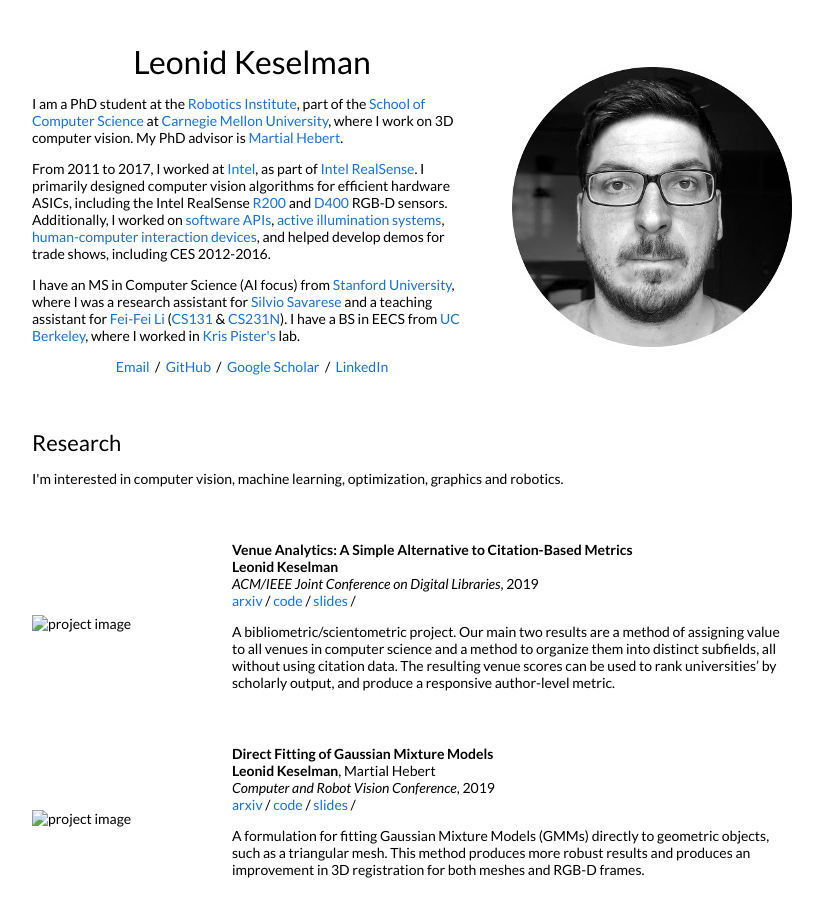
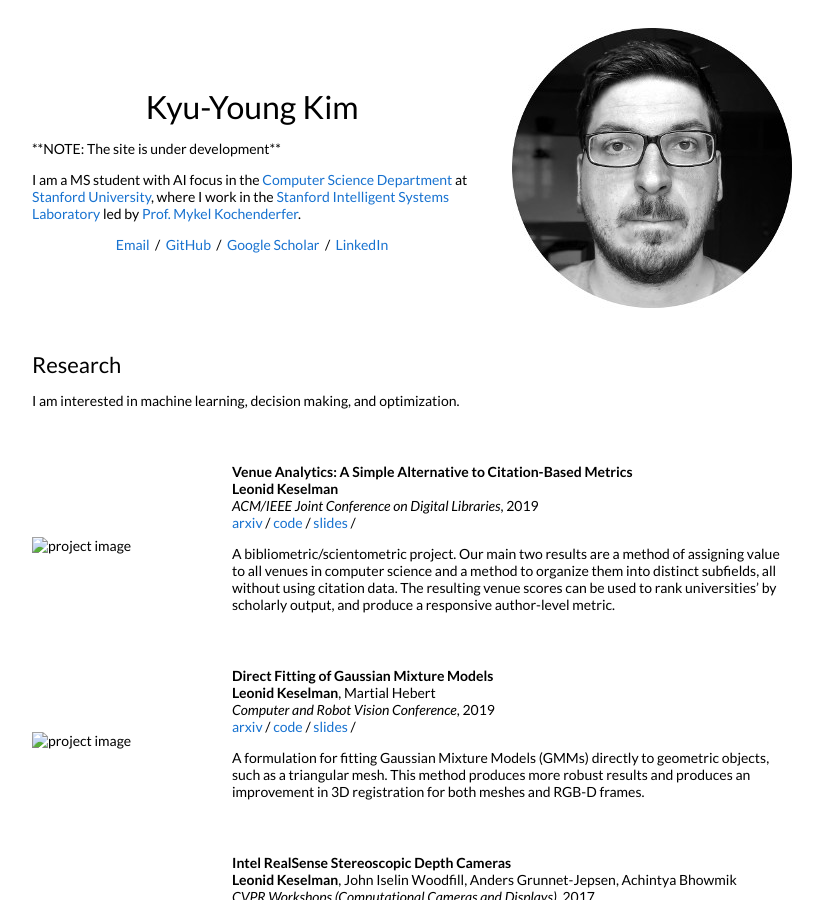
Before and after one commit to kykim0/website, a Jekyll site: the page built from _posts/2019-06-02-venue.markdown, in a window 1280 px wide and 900 px high. Shown: the whole window, without its empty margins (228-1051 px from the left). Built offline with Jekyll 4.4.1, drawn with Linux system fonts in a browser that asks for light colours; some of the changed text lies outside the part shown.

Commit message:
Initial changes to default.html to modify the basics.

```diff
--- a/_layouts/default.html
+++ b/_layouts/default.html
@@ -16,7 +16,6 @@
 </head>
 
 
-
 <body>
   <table style="width:100%;max-width:800px;border:0px;border-spacing:0px;border-collapse:separate;margin-right:auto;margin-left:auto;">
     <tr style="padding:0px">
@@ -25,21 +24,28 @@
           <tr style="padding:0px">
             <td style="padding:2.5%;width:60%;vertical-align:middle">
               <h1>
-                Leonid Keselman
+                Kyu-Young Kim
               </h1>
-              <p>I am a PhD student at the <a href="https://www.ri.cmu.edu/">Robotics Institute</a>, part of the <a href="https://www.scs.cmu.edu/">School of Computer Science</a> at <a href="https://www.cmu.edu/">Carnegie Mellon University</a>, where I work on 3D computer vision. My PhD advisor is <a href="http://www.cs.cmu.edu/~hebert/">Martial Hebert</a>.
+              <p>
+                **NOTE: The site is under development**
               </p>
+              <p>
+                I am a MS student with AI focus in the <a href="https://cs.stanford.edu/">Computer Science Department</a> at <a href="https://www.stanford.edu/">Stanford University</a>, where I work in the <a href="https://sisl.stanford.edu/">Stanford Intelligent Systems Laboratory</a> led by <a href="https://mykel.kochenderfer.com/">Prof. Mykel Kochenderfer</a>.
+              </p>
+              <!--
               <p>
                 From 2011 to 2017, I worked at <a href="https://www.intel.com">Intel</a>, as part of <a href="https://www.intelrealsense.com/">Intel RealSense</a>. I primarily designed computer vision algorithms for efficient hardware ASICs, including the Intel RealSense <a href="https://software.intel.com/en-us/articles/realsense-r200-camera">R200</a> and <a href="https://software.intel.com/en-us/realsense/d400">D400</a> RGB-D sensors. Additionally, I worked on <a href="https://github.com/IntelRealSense/librealsense">software APIs</a>, <a href="https://patents.google.com/patent/US9992474B2">active illumination systems</a>, <a href="https://patents.google.com/patent/US9304597">human-computer interaction devices</a>, and helped develop demos for trade shows, including CES 2012-2016.
               </p>
+              <!--
               <p>
                 I have an MS in Computer Science (AI focus) from <a href="http://cs.stanford.edu">Stanford University</a>, where I was a research assistant for <a href="http://svl.stanford.edu/">Silvio Savarese</a> and a teaching assistant for <a href="http://svl.stanford.edu/">Fei-Fei Li</a> (<a href="http://vision.stanford.edu/teaching/cs131_fall1617/">CS131</a> & <a href="http://cs231n.stanford.edu/2017/">CS231N</a>). I have a BS in EECS from <a href="http://www.eecs.berkeley.edu/">UC Berkeley</a>, where I worked in <a href="https://people.eecs.berkeley.edu/~pister/">Kris Pister's</a> lab.
               </p>
+              -->
               <p style="text-align:center">
-                <a target="_blank" href="https://mailhide.io/e/B8TyS"> Email</a> &nbsp;/&nbsp;
-                <a href="https://github.com/leonidk">GitHub</a> &nbsp;/&nbsp;
-                <a href="https://scholar.google.com/citations?user=GCYG4GoAAAAJ">Google Scholar</a> &nbsp;/&nbsp;
-                <a href="https://www.linkedin.com/in/lkeselman"> LinkedIn </a>
+                <a target="_blank" href="https://mailhide.io/e/yKVyPJSt"> Email</a> &nbsp;/&nbsp;
+                <a href="https://github.com/kykim0">GitHub</a> &nbsp;/&nbsp;
+                <a href="https://scholar.google.com/citations?user=9iLSqKAAAAAJ">Google Scholar</a> &nbsp;/&nbsp;
+                <a href="https://www.linkedin.com/in/kykim0"> LinkedIn </a>
               </p>
             </td>
             <td style="padding:2.5%;width:40%;max-width:40%">
@@ -53,7 +59,7 @@
             <td style="padding:2.5%;width:100%;vertical-align:middle">
               <h2>Research</h2>
               <p>
-                I'm interested in computer vision, machine learning, optimization, graphics and robotics.
+                I am interested in machine learning, decision making, and optimization.
               </p>
             </td>
           </tr>
@@ -238,7 +244,7 @@
             <td style="padding:0px">
               <br>
               <p style="text-align:center;font-size:small;">
-                Design and source code from <a style="font-size:small;" href="https://jonbarron.info">Jon Barron's website</a>
+                Design and source code from <a style="font-size:small;" href="https://leonidk.com/">Leonid Keselman's website</a>
               </p>
             </td>
           </tr>
```
